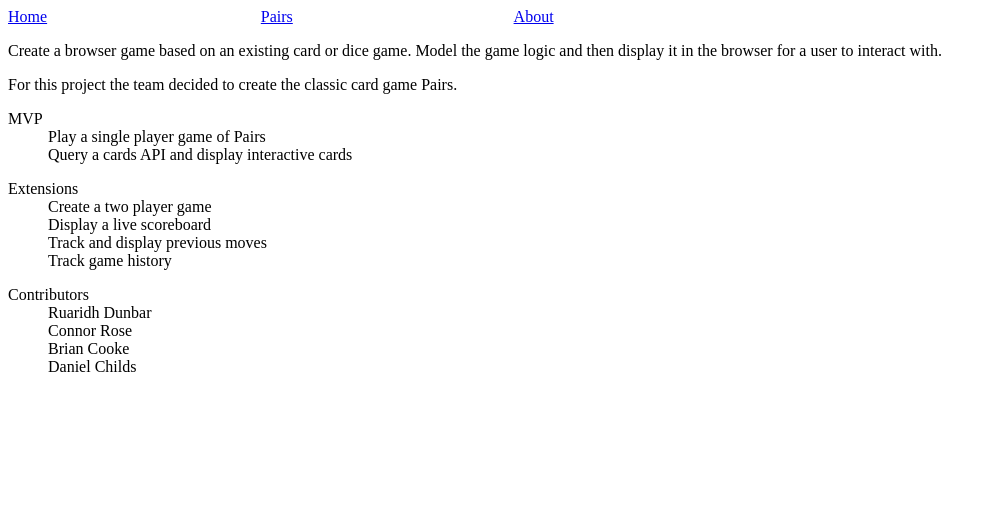
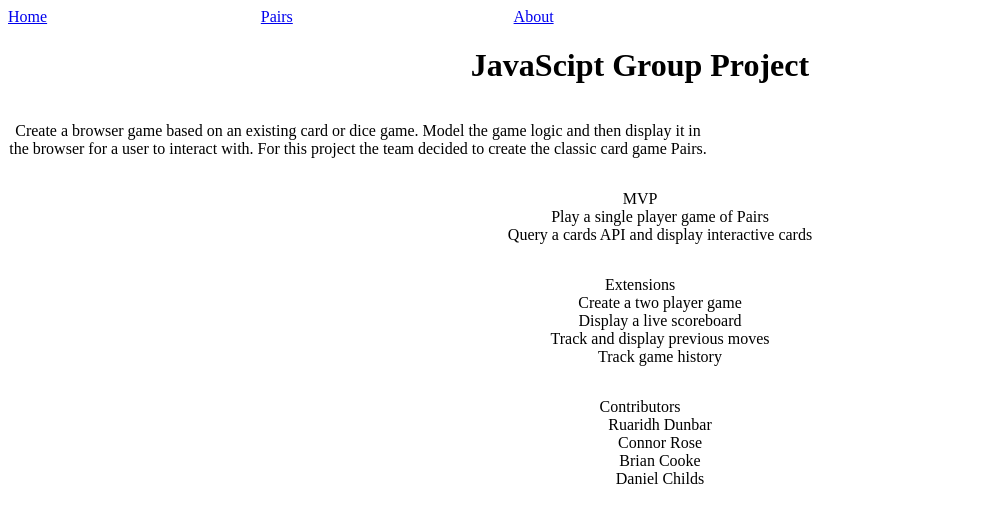
Before and after one commit to RuaridhD/Pairs_Card_Game, a React (Create React App) app in the folder client/: page /about in a window 1280 px wide. Shown: the top 522 px of the page, without its empty margins (0-996 px from the left). Built offline with nearby package versions, Linux system fonts and the light colour scheme.

Commit message:
adds some questionable css

```diff
--- /dev/null
+++ b/client/src/components/About.css
@@ -0,0 +1,18 @@
+.body {
+  display: flex;
+  flex-direction: column;
+  text-align: center;
+  width: 100%;
+  height: 300px
+}
+
+h1 {
+  text-align: center;
+}
+
+.project-brief{
+  justify-content: flex-end;
+  width: 700px;
+
+
+}
--- a/client/src/components/About.js
+++ b/client/src/components/About.js
@@ -1,10 +1,12 @@
 import React from 'react'
+import './About.css'
 
 const About = () => {
   return (
-  <div>
-    <p className="project-brief">Create a browser game based on an existing card or dice game. Model the game logic and then display it in the browser for a user to interact with.</p>
-    <p className="title">For this project the team decided to create the classic card game Pairs.</p>
+  <div className="body">
+    <h1>JavaScipt Group Project</h1>
+    <p className="project-brief">Create a browser game based on an existing card or dice game. Model the game logic and then display it in the browser for a user to interact with. For this project the team decided to create the classic card game Pairs.
+    </p>
     <dl className="mvp">
       <dt>MVP</dt>
       <dd>Play a single player game of Pairs</dd>
```
